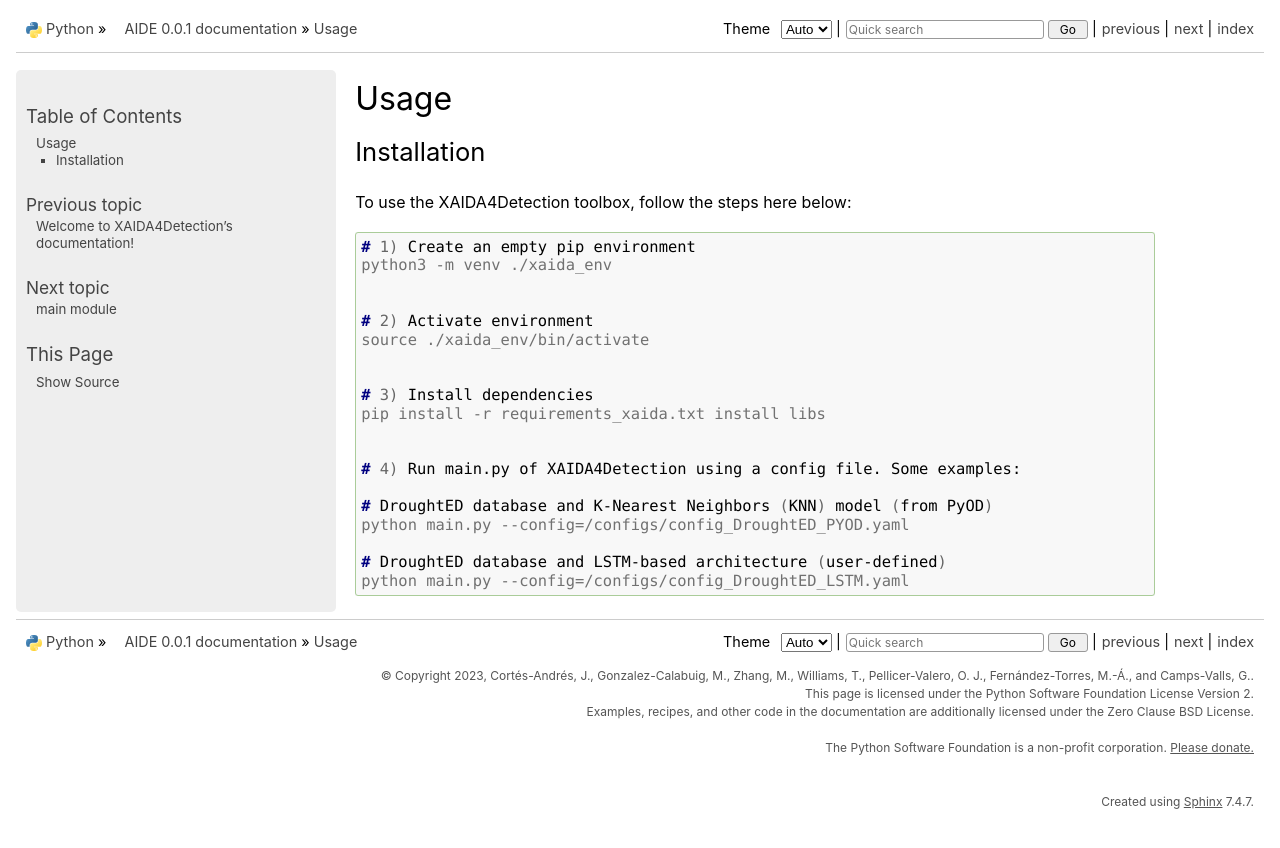
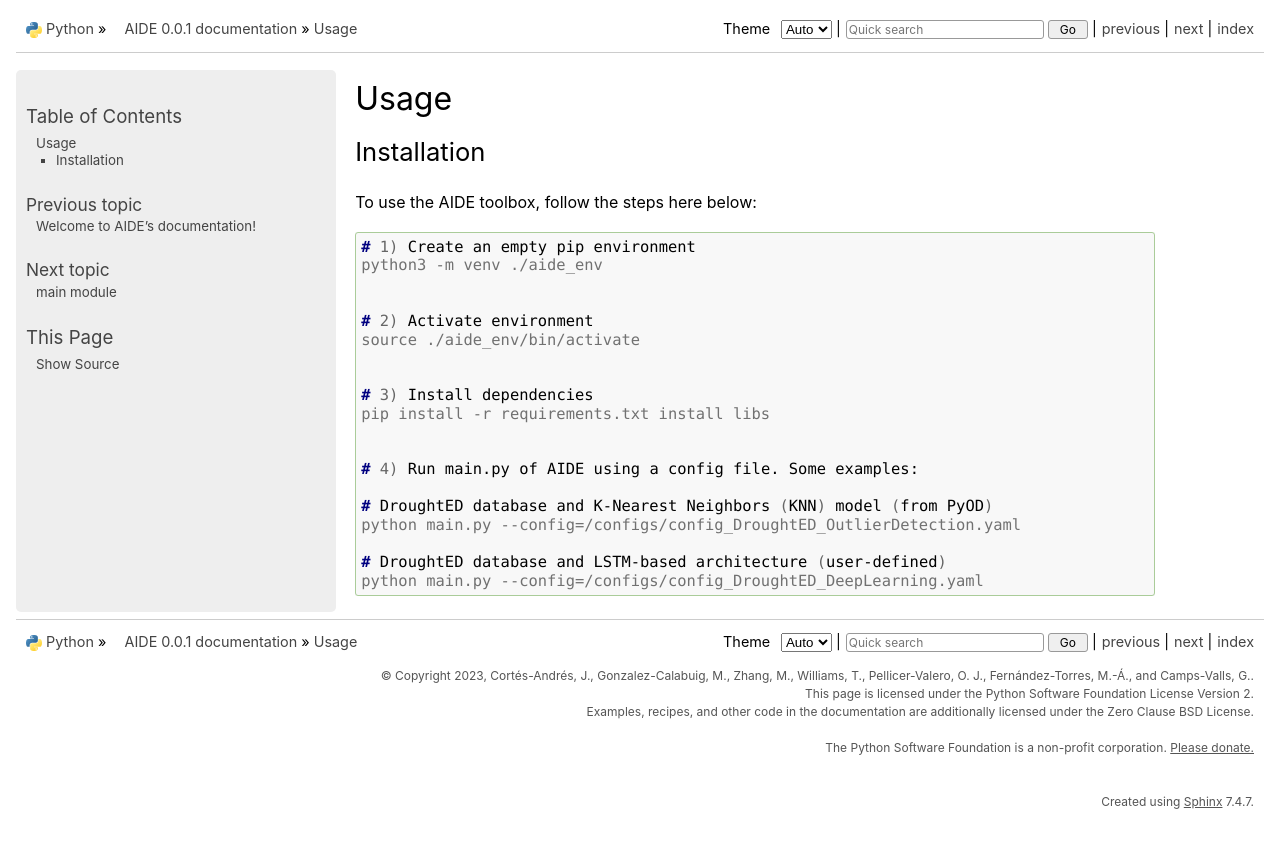
Before and after one commit to IPL-UV/AIDE, a Sphinx documentation site: the page built from docs/source/usage.rst, in a window 1280 px wide. Shown: the top 848 px of the page. Built offline with Sphinx 7.4.7, drawn with Linux system fonts in a browser that asks for light colours.

Commit message:
docs updated

```diff
--- a/docs/source/index.rst
+++ b/docs/source/index.rst
@@ -1,9 +1,9 @@
-.. XAIDA4Detection documentation master file, created by
+.. AIDE documentation master file, created by
    sphinx-quickstart on Tue May 23 19:48:59 2023.
    You can adapt this file completely to your liking, but it should at least
    contain the root `toctree` directive.
 
-Welcome to XAIDA4Detection's documentation!
+Welcome to AIDE's documentation!
 ===========================================
 
 Check out the :doc:`usage` section for further information, including how to
--- a/docs/source/usage.rst
+++ b/docs/source/usage.rst
@@ -6,26 +6,26 @@ Usage
 Installation
 ------------
 
-To use the XAIDA4Detection toolbox, follow the steps here below:
+To use the AIDE toolbox, follow the steps here below:
 
 .. code-block:: console
 
    # 1) Create an empty pip environment
-   python3 -m venv ./xaida_env
+   python3 -m venv ./aide_env
 
 
    # 2) Activate environment
-   source ./xaida_env/bin/activate
+   source ./aide_env/bin/activate
 
 
    # 3) Install dependencies
-   pip install -r requirements_xaida.txt install libs
+   pip install -r requirements.txt install libs
 
 
-   # 4) Run main.py of XAIDA4Detection using a config file. Some examples:
+   # 4) Run main.py of AIDE using a config file. Some examples:
 
    # DroughtED database and K-Nearest Neighbors (KNN) model (from PyOD)
-   python main.py --config=/configs/config_DroughtED_PYOD.yaml
+   python main.py --config=/configs/config_DroughtED_OutlierDetection.yaml
 
    # DroughtED database and LSTM-based architecture (user-defined)
-   python main.py --config=/configs/config_DroughtED_LSTM.yaml
+   python main.py --config=/configs/config_DroughtED_DeepLearning.yaml
```
Also changed, not shown: 9 other files.
